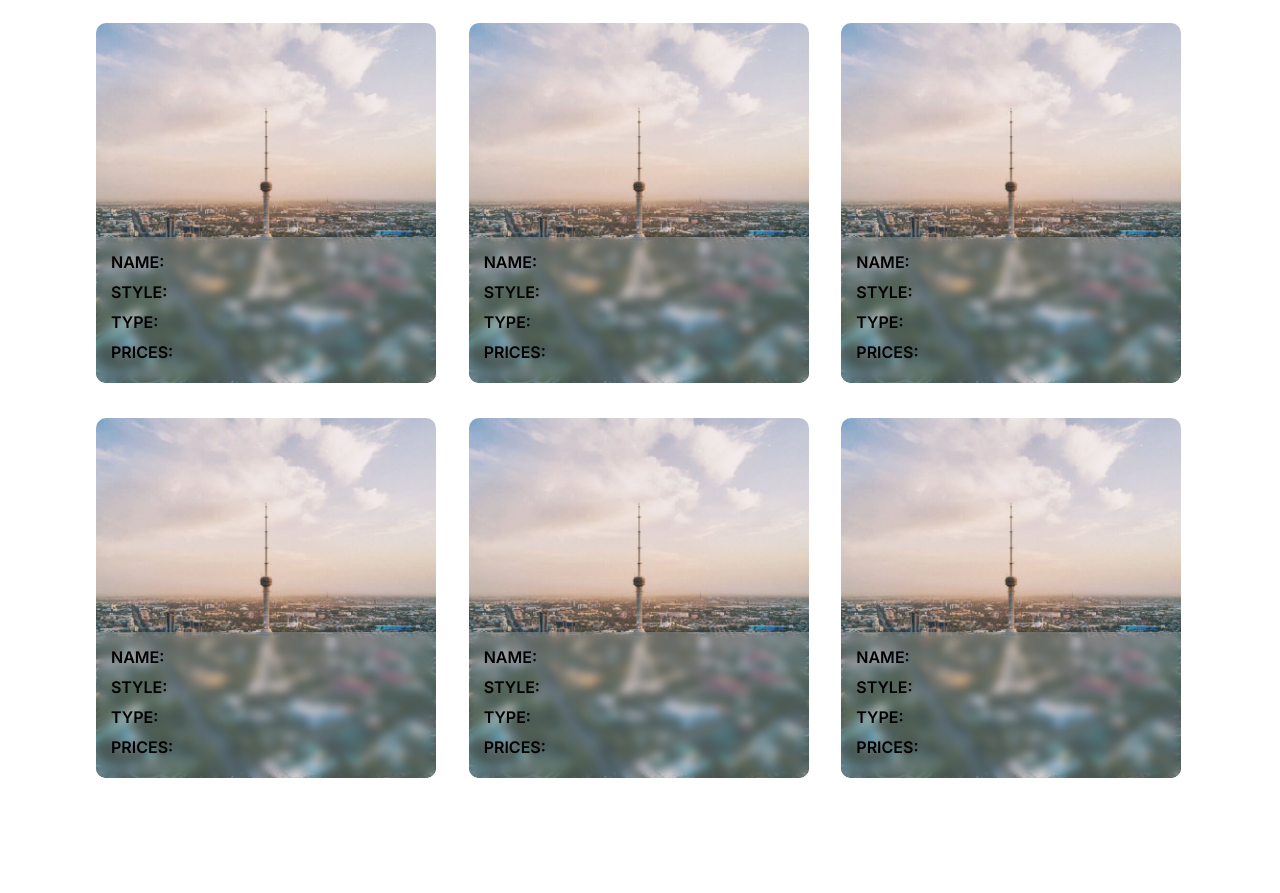
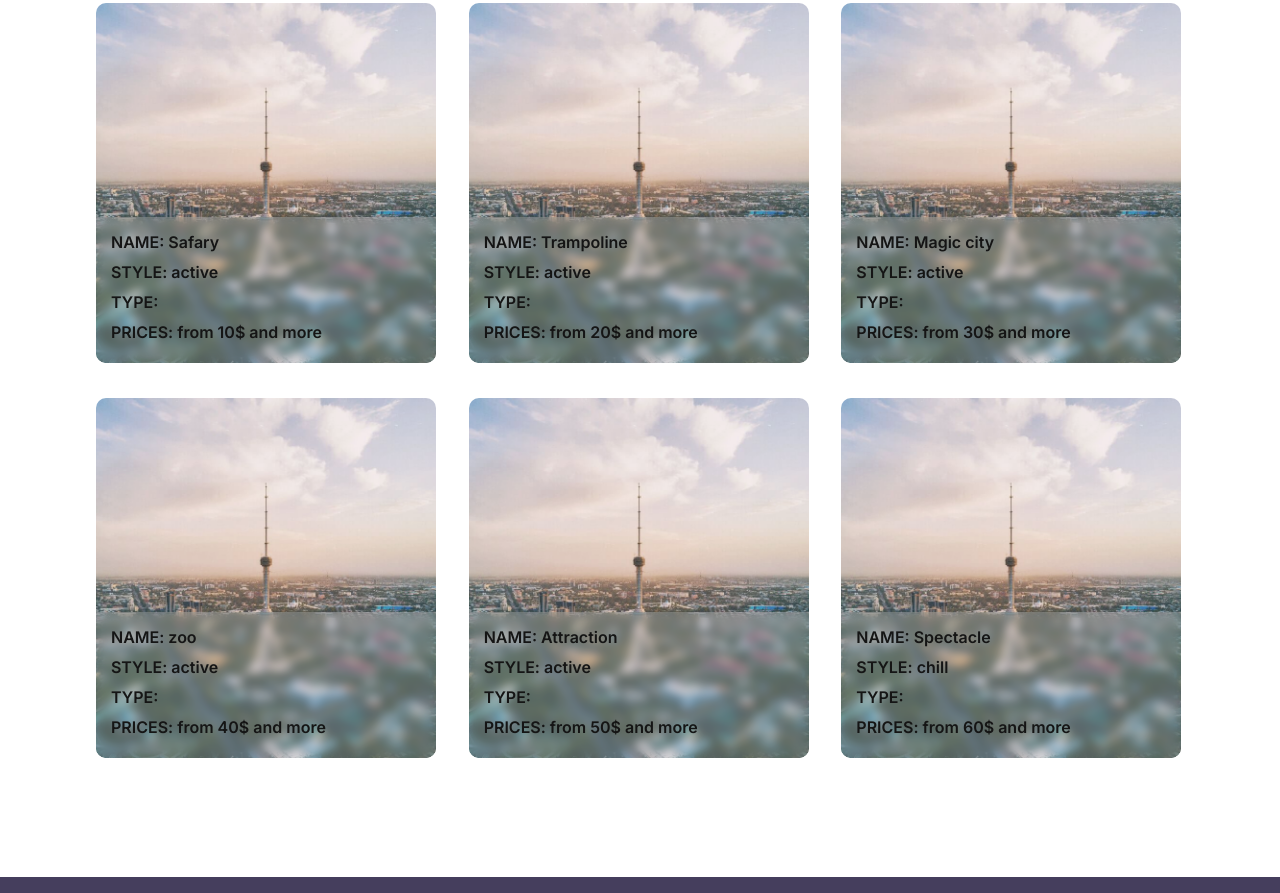
Before and after one commit to mumebee/cpp-project, a plain HTML site: page pages/samarkand.html in a window 1280 px wide. Shown: the part 1127-2020 px from the top of the page. Drawn offline with Linux system fonts and the light colour scheme.

Commit message:
Samarkand activity  half done

```diff
--- a/javaScript/samarkand.js
+++ b/javaScript/samarkand.js
@@ -0,0 +1,81 @@
+let activity = [
+    {
+        "name": "Safary",
+        "style": "active",
+        "price": "from 10$ and more"
+    },
+    {
+        "name": "Trampoline",
+        "style": "active",
+        "price": "from 20$ and more"
+    },
+    {
+        "name": "Magic city",
+        "style": "active",
+        "price": "from 30$ and more"
+    },
+    {
+        "name": "zoo",
+        "style": "active",
+        "price": "from 40$ and more"
+    },
+    {
+        "name": "Attraction",
+        "style": "active",
+        "price": "from 50$ and more"
+    },
+    {
+        "name": "Spectacle",
+        "style": "chill",
+        "price": "from 60$ and more"
+    },
+    {
+        "name": "Cinema",
+        "style": "chill",
+        "price": "from 15$ and more"
+    },
+      {
+        "name": "Cinema",
+        "style": "chill",
+        "price": "from 15$ and more"
+    }
+]
+
+let activityBlock = document.querySelector(".activity_block")
+let ActivitySetNum = 0
+const maxItemActivity = 6
+
+function displayActivities() {
+    // Fade out
+    activityBlock.classList.add('fade-out')
+
+    setTimeout(() => {
+        let start = ActivitySetNum * maxItemActivity
+        let end = start + maxItemActivity
+
+        let currentActivities = activity.slice(start, end)
+
+        activityBlock.innerHTML = currentActivities.map(element => `
+            <div class="activity">
+                <img src="../images/tashkent.jpg">
+                <div class="activity_info">
+                    <span>NAME: ${element.name}</span>
+                    <span>STYLE: ${element.style}</span>
+                    <span>TYPE:</span>
+                    <span>PRICES: ${element.price}</span>
+                </div>
+            </div>
+        `).join('')
+
+        activityBlock.classList.remove('fade-out')
+
+        ActivitySetNum++
+
+        if (start + maxItemActivity >= activity.length) {
+            ActivitySetNum = 0
+        }
+    }, 500) // Attend la fin du fade out
+}
+
+displayActivities()
+setInterval(displayActivities, 5000)
--- a/pages/samarkand.html
+++ b/pages/samarkand.html
@@ -6,7 +6,7 @@
     <meta http-equiv="X-UA-Compatible" content="IE=edge">
     <meta name="description" content="">
     <meta name="viewport" content="width=device-width, initial-scale=1">
-<<<<<<< HEAD
+
     <link rel="preconnect" href="https://fonts.googleapis.com">
     <link rel="preconnect" href="https://fonts.gstatic.com" crossorigin>
     <link
@@ -17,16 +17,14 @@
     <link rel="preconnect" href="https://fonts.gstatic.com" crossorigin>
     <link href="https://fonts.googleapis.com/css2?family=Kaushan+Script&display=swap" rel="stylesheet">
     <link rel="stylesheet" href="../styles/samarkand.css">
-=======
+
     <title>Samarkand</title>
-    <link rel="stylesheet" href="/styles/destinations.css">
->>>>>>> cb869e2168b7e6cb284d82a508c306917b2888e3
 </head>
+
 <body>
     <header>
-<<<<<<< HEAD
         <div class="logo">
-            <img src="" alt="">
+            <img src="">
         </div>
         <div class="services">
             <ul>
@@ -35,30 +33,7 @@
                 <li>booking</li>
                 <li><img src="../images/search.png"></li>
             </ul>
-=======
-        <div class="logo">TREVIA</div>
-        <div class="nav-buttons">
-            <button onclick="window.location.href='/'">MAIN</button>
-            <button onclick="window.location.href='/about'">ABOUT US</button>
-            <div class="dropdown">
-                <button class="drop" id="Drop">DESTINATIONS</button>
-                <div class="dropdown-content" id="dropContent">
-                    <button onclick="window.location.href='/tashkent'">Tashkent</button>
-                    <button onclick="window.location.href='/samarkand'">Samarkand</button>
-                    <button onclick="window.location.href='/bukhara'">Bukhara</button>
-                    <button onclick="window.location.href='/khiva'">Khiva</button>
-                </div>
-            </div>
-        <div class="search">
-            <input type="text" class="search__input" placeholder="Search"/>
-            <button class="search__button">
-                <svg xmlns="http://www.w3.org/2000/svg" width="16" height="16" fill="currentColor" class="bi bi-search" viewBox="0 0 16 16">
-                    <path d="M11.742 10.344a6.5 6.5 0 1 0-1.397 1.398h-.001q.044.06.098.115l3.85 3.85a1 1 0 0 0 1.415-1.414l-3.85-3.85a1 1 0 0 0-.115-.1zM12 6.5a5.5 5.5 0 1 1-11 0 5.5 5.5 0 0 1 11 0"/>
-                  </svg>
-            </button>
->>>>>>> cb869e2168b7e6cb284d82a508c306917b2888e3
         </div>
-    </div>
     </header>
     <main>
         <div class="main_one">
@@ -68,60 +43,7 @@
             <span class="main_two_span">ACTIVITIES</span>
 
             <div class="activity_block">
-                <div class="activity">
-                    <img src="../images/tashkent.jpg">
-                    <div class="activity_info">
-                        <span>NAME:</span>
-                        <span>STYLE:</span>
-                        <span>TYPE:</span>
-                        <span>PRICES: </span>
-                    </div>
-                </div>
-                <div class="activity">
-                    <img src="../images/tashkent.jpg">
-                    <div class="activity_info">
-                        <span>NAME:</span>
-                        <span>STYLE:</span>
-                        <span>TYPE:</span>
-                        <span>PRICES: </span>
-                    </div>
-                </div>
-                <div class="activity">
-                    <img src="../images/tashkent.jpg">
-                    <div class="activity_info">
-                        <span>NAME:</span>
-                        <span>STYLE:</span>
-                        <span>TYPE:</span>
-                        <span>PRICES: </span>
-                    </div>
-                </div>
-                <div class="activity">
-                    <img src="../images/tashkent.jpg">
-                    <div class="activity_info">
-                        <span>NAME:</span>
-                        <span>STYLE:</span>
-                        <span>TYPE:</span>
-                        <span>PRICES: </span>
-                    </div>
-                </div>
-                <div class="activity">
-                    <img src="../images/tashkent.jpg">
-                    <div class="activity_info">
-                        <span>NAME:</span>
-                        <span>STYLE:</span>
-                        <span>TYPE:</span>
-                        <span>PRICES: </span>
-                    </div>
-                </div>
-                <div class="activity">
-                    <img src="../images/tashkent.jpg">
-                    <div class="activity_info">
-                        <span>NAME:</span>
-                        <span>STYLE:</span>
-                        <span>TYPE:</span>
-                        <span>PRICES: </span>
-                    </div>
-                </div>
+
             </div>
         </div>
         <div class="main_three">
@@ -171,6 +93,8 @@
 
     </footer>
     <script src=""></script>
-<script src="/javaScript/script.js"></script>
+    <script src="/javaScript/script.js"></script>
+    <script src="../javaScript/samarkand.js"></script>
 </body>
+
 </html>
--- a/styles/samarkand.css
+++ b/styles/samarkand.css
@@ -92,6 +92,11 @@ main {
     grid-template-columns: repeat(3, 1fr);
     grid-template-rows: repeat(2, 1fr);
     gap: 30px;
+    transition: opacity 0.5s ease-in-out;
+}
+
+.activity_block.fade-out {
+    opacity: 0;
 }
 
 .activity {
```
